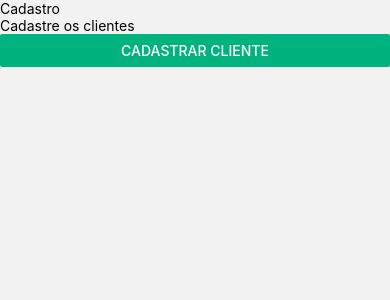
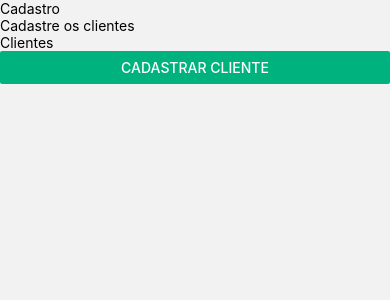
Before and after one commit to darlanbbs/cadastro_cliente_mobile, a React Native app: screen /Home in a window 390 px wide. Shown: the top 300 px of the page. Built offline with nearby package versions, Linux system fonts and the light colour scheme.

Commit message:
Botão de ir até todos os clientes

```diff
--- a/src/components/CreateButton/styles.js
+++ b/src/components/CreateButton/styles.js
@@ -2,7 +2,6 @@ import styled from "styled-components";
 import { Button } from "react-native";
 
 export const StylizedButton = styled(Button)`
-  background-color: ${(props) => props.theme.color.primary.main};
   color: ${(props) => props.theme.color.primary.contrastText};
   border-radius: ${(props) => props.theme.border.radius};
   font-size: ${(props) => props.theme.font_size.default};
--- /dev/null
+++ b/src/components/verClientesButton/ClientesButton.js
@@ -0,0 +1,14 @@
+import { View } from "react-native";
+import { StylizedClientesButton, StylizedClientesTextButton } from "./styles";
+
+const ClientesButton = () => {
+  return (
+    <View>
+      <StylizedClientesButton>
+        <StylizedClientesTextButton>Clientes</StylizedClientesTextButton>
+      </StylizedClientesButton>
+    </View>
+  );
+};
+
+export default ClientesButton;
--- /dev/null
+++ b/src/components/verClientesButton/styles.js
@@ -0,0 +1,25 @@
+import styled from "styled-components";
+import { Pressable, Text } from "react-native";
+
+export const StylizedClientesButton = styled(Pressable)`
+  background-color: #323238;
+  border: solid 1px ${(props) => props.theme.color.primary.main};
+  font-size: ${(props) => props.theme.font_size.default};
+  font-weight: ${(props) => props.theme.font_weight.bold};
+
+  width: 300px;
+
+  height: 80px;
+
+  padding: 10px;
+  display: flex;
+  align-items: flex-start;
+  justify-content: center;
+  text-align: start;
+`;
+
+export const StylizedClientesTextButton = styled(Text)`
+  color: #ffffff;
+  font-size: 18px;
+  font-weight: ${(props) => props.theme.font_weight.normal};
+`;
--- a/src/pages/HomePage/HomePage.js
+++ b/src/pages/HomePage/HomePage.js
@@ -2,6 +2,7 @@ import React from "react";
 import { Container } from "../../GlobalStyles/styles";
 import * as C from "./styles";
 import CreateButton from "../../components/CreateButton/CreateButton";
+import ClientesButton from "../../components/verClientesButton/ClientesButton";
 
 const HomePage = () => {
   return (
@@ -11,6 +12,7 @@ const HomePage = () => {
           <C.Title>Cadastro</C.Title>
           <C.subTitle>Cadastre os clientes</C.subTitle>
         </C.TitleArea>
+        <ClientesButton />
         <CreateButton />
       </C.ContainerHomePage>
     </Container>
--- a/src/theme/theme.js
+++ b/src/theme/theme.js
@@ -1,10 +1,11 @@
 const Theme = {
   color: {
-    background: "#323238",
+    background: "#29292e",
+
     primary: {
       main: "#00B37E",
       contrastText: "#6c6c6a",
-      terciaryText: "fff",
+      terciaryText: "#ffffff",
     },
   },
 
```
